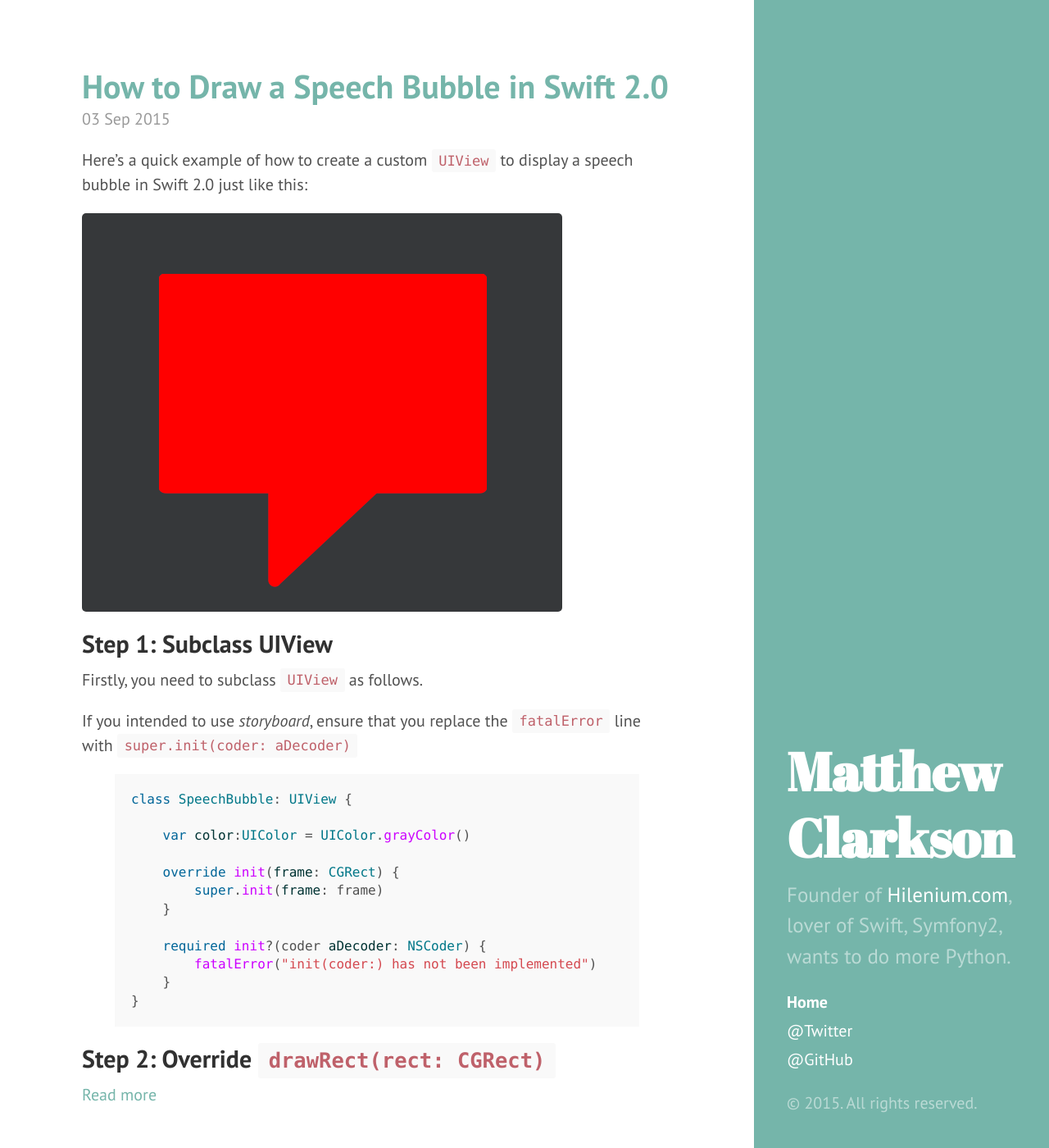
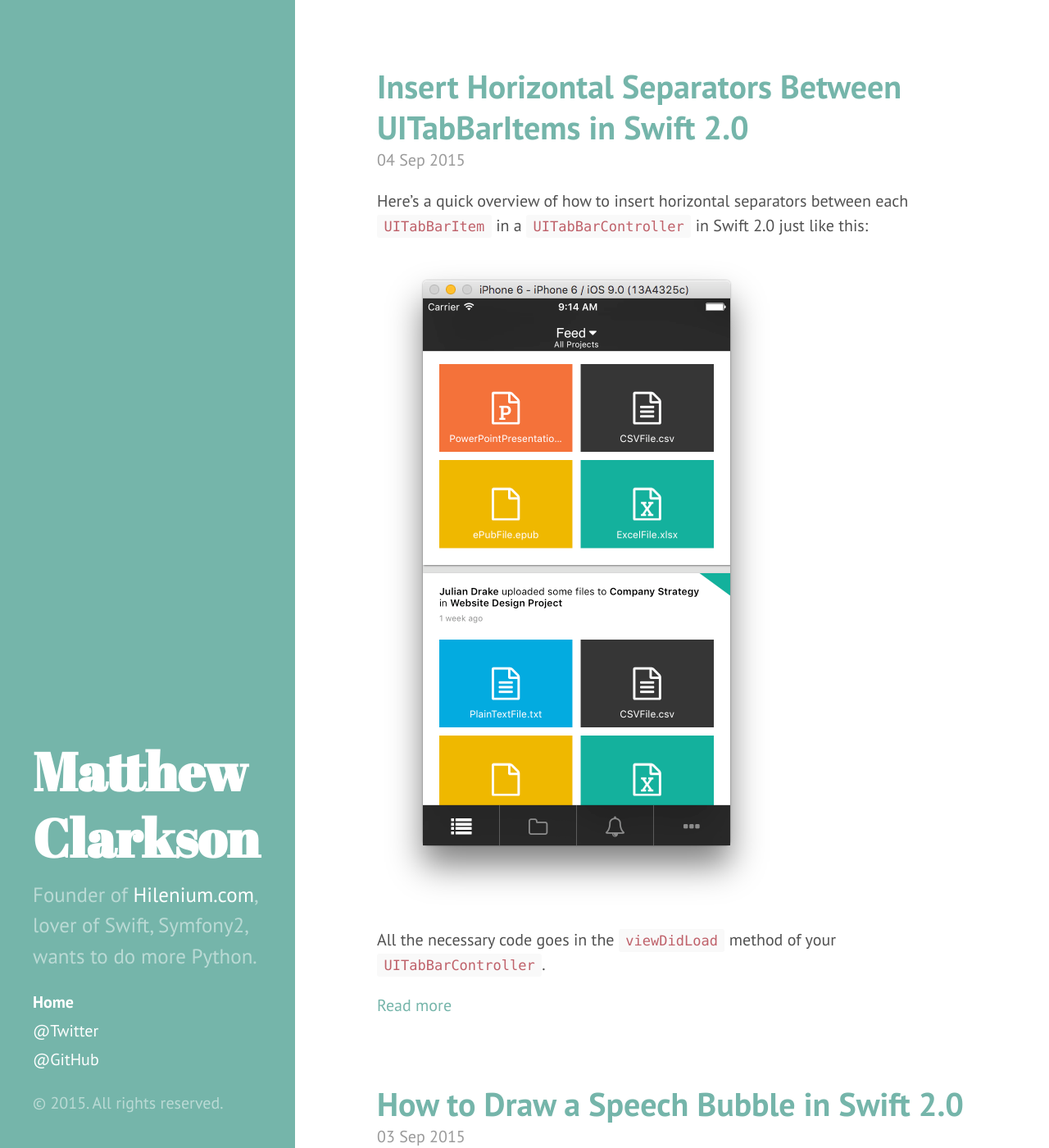
Before and after one commit to mpclarkson/mpclarkson.github.io, a Jekyll site: the page built from index.html, in a window 1280 px wide and 1400 px high. Shown: the whole window at 82% size. Built offline with Jekyll 4.4.1, drawn with Linux system fonts in a browser that asks for light colours; Markdown is read by kramdown in place of the engine named in the settings; the list of posts is cut into pages by our own code.

Commit message:
Separator blog

```diff
--- a/_layouts/default.html
+++ b/_layouts/default.html
@@ -3,7 +3,7 @@
 
   {% include head.html %}
 
-  <body class="theme-base-0c layout-reverse">
+  <body class="theme-base-0c">
 
     {% include sidebar.html %}
 
--- /dev/null
+++ b/_posts/2015-09-04-tab-bar-separator-swift-2.md
@@ -0,0 +1,58 @@
+---
+layout: post
+title: Insert Horizontal Separators Between UITabBarItems in Swift 2.0
+comments: true
+---
+
+Here's a quick overview of how to insert horizontal separators between each `UITabBarItem` in a `UITabBarController` in Swift 2.0 just like this:
+
+![swift uitabbaritem horizontal separator](/assets/tab-bar-separator.png)
+
+All the necessary code goes in the `viewDidLoad` method of your `UITabBarController`.
+
+<!--more-->
+
+{% highlight swift %}
+
+
+override func viewDidLoad() {
+   super.viewDidLoad()
+
+   if let items = self.tabBar.items {
+
+       //Get the height of the tab bar
+       let height = CGRectGetHeight(self.tabBar.bounds)
+
+       //Calculate the size of the items
+       let numItems = CGFloat(items.count)
+       let itemSize = CGSize(
+                        width: tabBar.frame.width / numItems,
+                        height: tabBar.frame.height)
+
+       for (index, _) in items.enumerate() {
+
+           //We don't want a separator on the left of the first item.
+           if index > 0 {
+
+               //Xposition of the item
+               let xPosition = itemSize.width * CGFloat(index)
+
+               /* Create UI view at the Xposition,
+                  with a width of 0.5 and height equal
+                  to the tab bar height, and give the
+                  view a background color
+               */
+               let separator = UIView(frame: CGRect(
+                    x: xPosition, y: 0, width: 0.5, height: height))
+               separator.backgroundColor = UIColor.grayColor()
+               tabBar.insertSubview(separator, atIndex: 1)
+           }
+       }
+   }
+}
+
+{% endhighlight %}
+
+And.... there we go. You now have a nice thin horizontal separator between each tab bar item.
+
+Code on!
```
Also changed, not shown: assets/tab-bar-separator.png (added).
